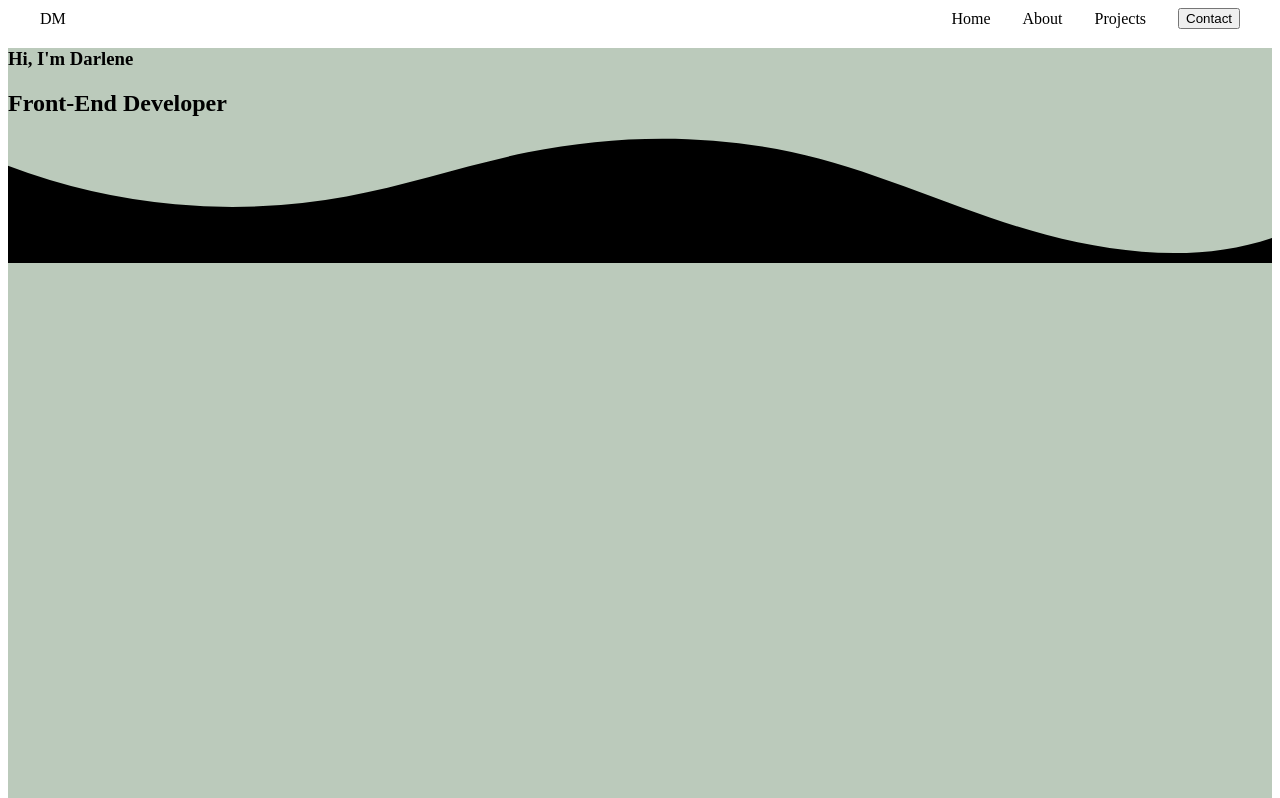
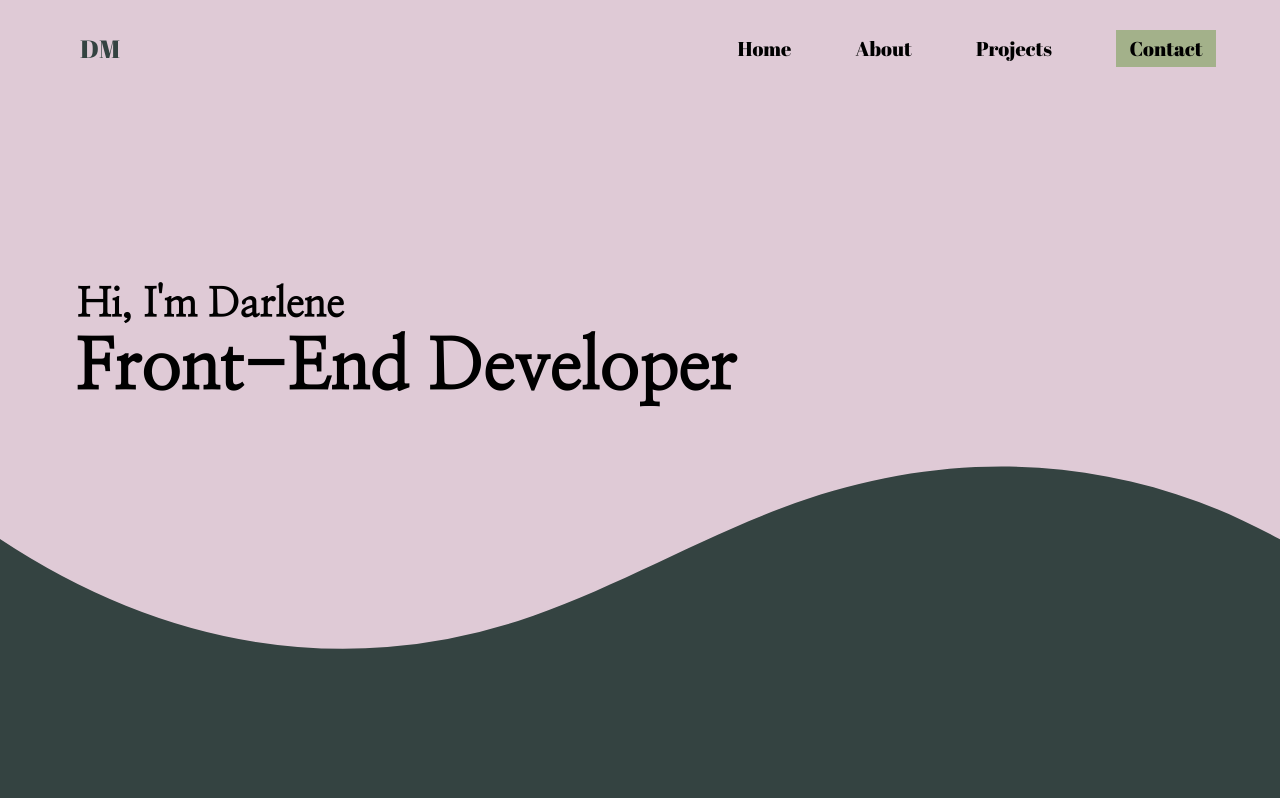
Before and after one commit to darlacodes19/My-Portfolio, a React (Create React App) app in the folder darlas-portfolio/: page / in a window 1280 px wide. Shown: the top 798 px of the page. Built offline with nearby package versions, Linux system fonts and the light colour scheme.

Commit message:
Modify landing page title font-size

```diff
--- a/darlas-portfolio/src/index.css
+++ b/darlas-portfolio/src/index.css
@@ -1,3 +1,13 @@
+@import url('https://fonts.googleapis.com/css2?family=Abril+Fatface&display=swap');
+@import url('https://fonts.googleapis.com/css2?family=Nanum+Myeongjo&display=swap');
+* {
+  margin: 0
+}
+
+body{
+  background-color: #dfcad6;
+}
+
 .nav-container {
   margin: 0;
   display: flex;
@@ -8,16 +18,77 @@
 }
 
 .nav-item {
+  font-family: 'Abril Fatface', cursive;
+  font-size: 20px;
   list-style: none;
-  margin-right: 2rem;
+  margin-top: 30px;
+  margin-right: 4rem;
 }
 
 .nav-item:first-child {
   margin-right: auto;
-  margin-left: 2rem;
+  margin-left: 5rem;
+
+  font-size: 25px;
+  color: #344341;
+}
+
+.call-to-action{
+  padding: 5px;
+  width: 100px;
+  background-color: #a3b18a;
+  border: none;
 }
 
 .landing-container {
-  background-color: #BBCABB;
-  height: 100vh;
+
+  height: 91vh;
+
 }
+
+.landing-name, .landing-title{
+  position: absolute;
+  font-family: 'Nanum Myeongjo', serif;
+}
+.landing-name{
+  top:280px;
+  left:77px;
+  font-size: 40px;
+
+
+}
+.landing-title {
+  top: 325px;
+  left: 75px;
+  font-size: 70px;
+}
+
+
+.custom-shape-divider-bottom-1663259355 {
+  position: absolute;
+  bottom: 0;
+  left: 0;
+  width: 100%;
+  overflow: hidden;
+  line-height: 0;
+
+
+}
+
+.custom-shape-divider-bottom-1663259355 svg {
+  position: relative;
+  display: block;
+  width: calc(151% + 1.3px);
+  height: 338px;
+
+
+}
+
+.custom-shape-divider-bottom-1663259355 .shape-fill {
+  fill: #344341;
+}
+
+
+.about-section {
+  background-color: #344341;
+}
```
